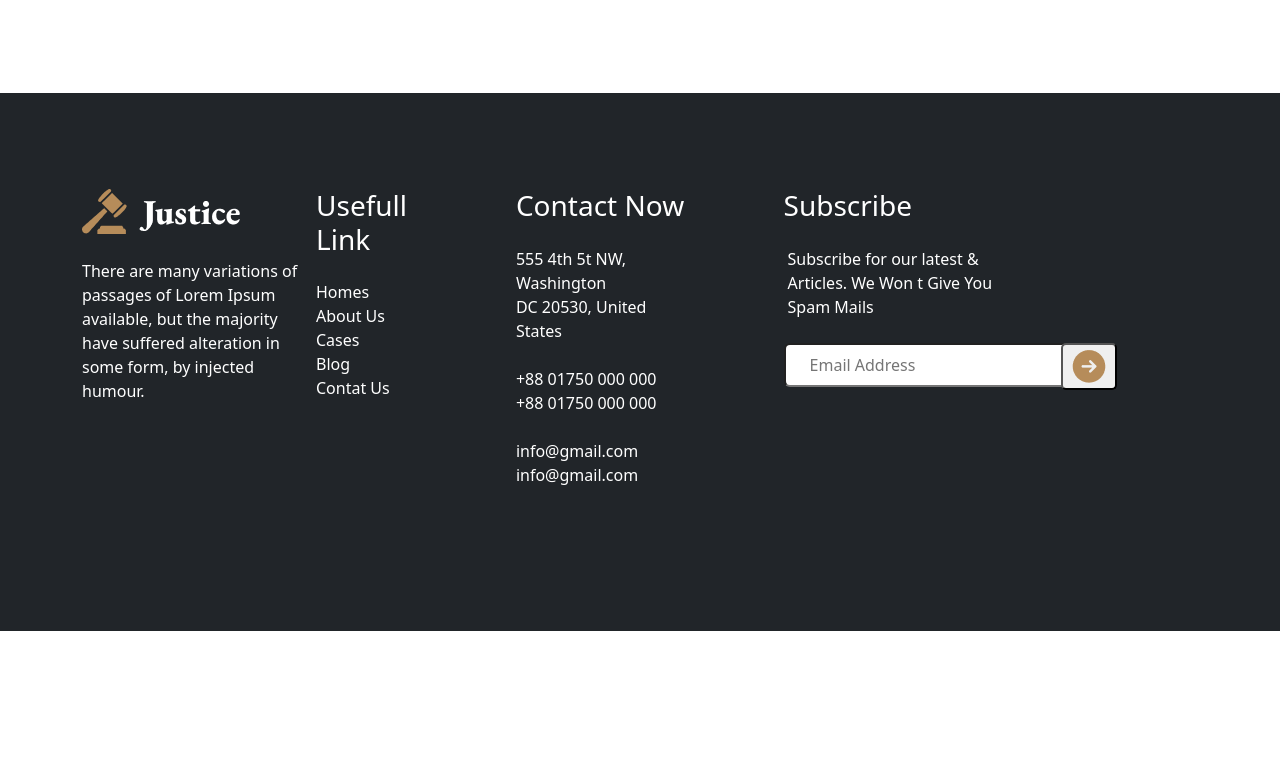
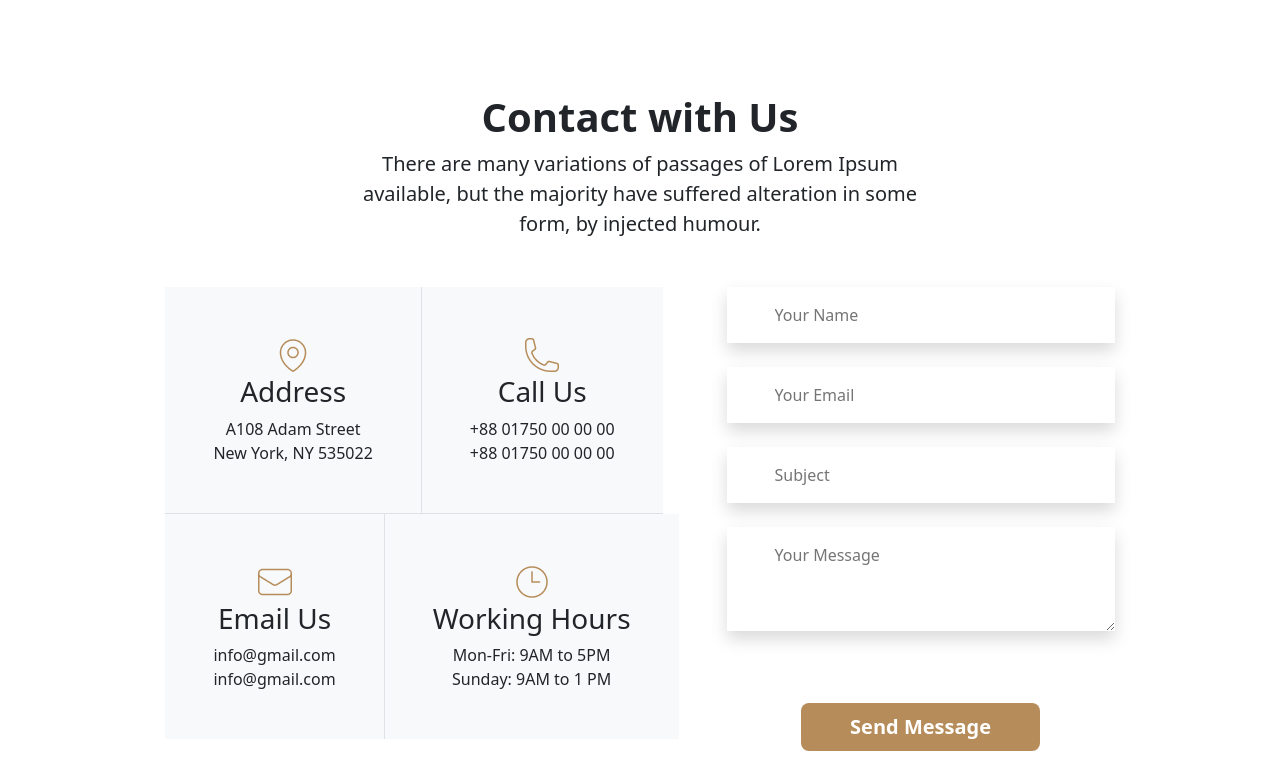
Before and after one commit to nurullah91/legal-solution, a plain HTML site: page index.html in a window 1280 px wide. Shown: the part 4038-4800 px from the top of the page. Before the commit the page ends 4669 px from the top, so only its background shows below. Drawn offline with nearby package versions, Linux system fonts and the light colour scheme.

Commit message:
Contact us section added

```diff
--- a/index.html
+++ b/index.html
@@ -42,7 +42,8 @@
                             <a class="nav-link" href="#">Contact Us</a>
                         </li>
                         <li>
-                            <button type="button" class="btn btn-lg text-white myBtn"  data-bs-toggle="modal" data-bs-target="#exampleModal">Free Consultation</button>
+                            <button type="button" class="btn btn-lg text-white myBtn" data-bs-toggle="modal"
+                                data-bs-target="#exampleModal">Free Consultation</button>
                         </li>
 
                     </ul>
@@ -346,6 +347,77 @@
 
 
 
+        <!-- contact with us section  -->
+
+
+        <section class="container mt-5 pb-5 text-center">
+            <h2 class="fs-1 fw-bold">Contact with Us</h2>
+            <p class="fs-5 w-50 mx-auto mb-5">There are many variations of passages of Lorem Ipsum available, but the
+                majority have
+                suffered alteration in some form, by injected humour.</p>
+
+            <div class="d-lg-flex justify-content-center">
+                <div>
+                    <div class="d-flex">
+                        <div class="p-5 border-bottom border-end bg-body-tertiary text-center">
+                            <img src="images/location.png" alt="">
+                            <h3>Address</h3>
+                            <span class="d-block">A108 Adam Street</span>
+                            <span class="d-block">New York, NY 535022</span>
+
+                        </div>
+
+                        <div class="p-5 border-bottom bg-body-tertiary text-center">
+                            <img src="images/call.png" alt="">
+                            <h3>Call Us</h3>
+                            <span class="d-block">+88 01750 00 00 00</span>
+                            <span class="d-block">+88 01750 00 00 00</span>
+
+
+                        </div>
+                    </div>
+
+
+
+                    <div class="d-flex">
+                        <div class="p-5 bg-body-tertiary border-end">
+                            <img src="images/email.png" alt="">
+                            <h3>Email Us</h3>
+                            <span class="d-block">info@gmail.com</span>
+                            <span class="d-block">info@gmail.com</span>
+
+                        </div>
+
+
+                        <div class="p-5 bg-body-tertiary">
+                            <img src="images/time.png" alt="">
+                            <h3>Working Hours</h3>
+                            <span class="d-block">Mon-Fri: 9AM to 5PM</span>
+                            <span class="d-block">Sunday: 9AM to 1 PM</span>
+
+                        </div>
+
+                    </div>
+
+                </div>
+
+
+                <div class="ms-5">
+                    <form>
+                        <input class="p-3 mb-4 shadow w-100 px-5 border-0 d-block" type="text" name="name" id="" placeholder="Your Name">
+                        <input class="p-3 mb-4 shadow w-100 px-5 border-0 d-block" type="email" name="name" id="" placeholder="Your Email">
+                        <input class="p-3 mb-4 shadow w-100 px-5 border-0 d-block" type="text" name="name" id="" placeholder="Subject">
+                        <textarea class="p-3 mb-4 shadow w-100 px-5 border-0 d-block"  name="massage" id="" cols="30" rows="3" placeholder="Your Message"></textarea>
+                        <button type="submit" class="btn mt-5 px-5 btn-lg fw-bold text-white myBtn">Send Message</button>
+                    </form>
+
+                </div>
+
+
+            </div>
+
+        </section>
+
 
 
 
@@ -429,11 +501,17 @@
                     <button type="button" class="btn-close" data-bs-dismiss="modal" aria-label="Close"></button>
                 </div>
                 <div class="modal-body">
-                    <p>In Bangladesh most of the people are improvised and they cannot access themselves to justice to protect their legal rights. To address this problem Legal Aid services are provided by the Government and different NGOs.
+                    <p>In Bangladesh most of the people are improvised and they cannot access themselves to justice to
+                        protect their legal rights. To address this problem Legal Aid services are provided by the
+                        Government and different NGOs.
 
-                        To provide Legal Aid to the needy people Government enacted the Legal Aid Services Act,  2000. This law provides for giving financial support to poor people to institute or defend cases in courts. Legal Aid Committees headed by the respective District Judges have been constituted with panel lawyers in each district. A Statutory body called National Legal Aid Organization has been established and there is a National Legal Aid Board consisting of 19 members.
+                        To provide Legal Aid to the needy people Government enacted the Legal Aid Services Act, 2000.
+                        This law provides for giving financial support to poor people to institute or defend cases in
+                        courts. Legal Aid Committees headed by the respective District Judges have been constituted with
+                        panel lawyers in each district. A Statutory body called National Legal Aid Organization has been
+                        established and there is a National Legal Aid Board consisting of 19 members.
 
-                       </p>
+                    </p>
                 </div>
                 <div class="modal-footer">
                     <button type="button" class="btn btn-secondary" data-bs-dismiss="modal">Close</button>
--- a/styles/style.css
+++ b/styles/style.css
@@ -1,5 +1,8 @@
 .myBtn{
     background: #B68C5A;
+}
+.myBtn:hover{
+    color: black !important;
 }
 .head-background{
     background: url(../images/banner.png);
```
